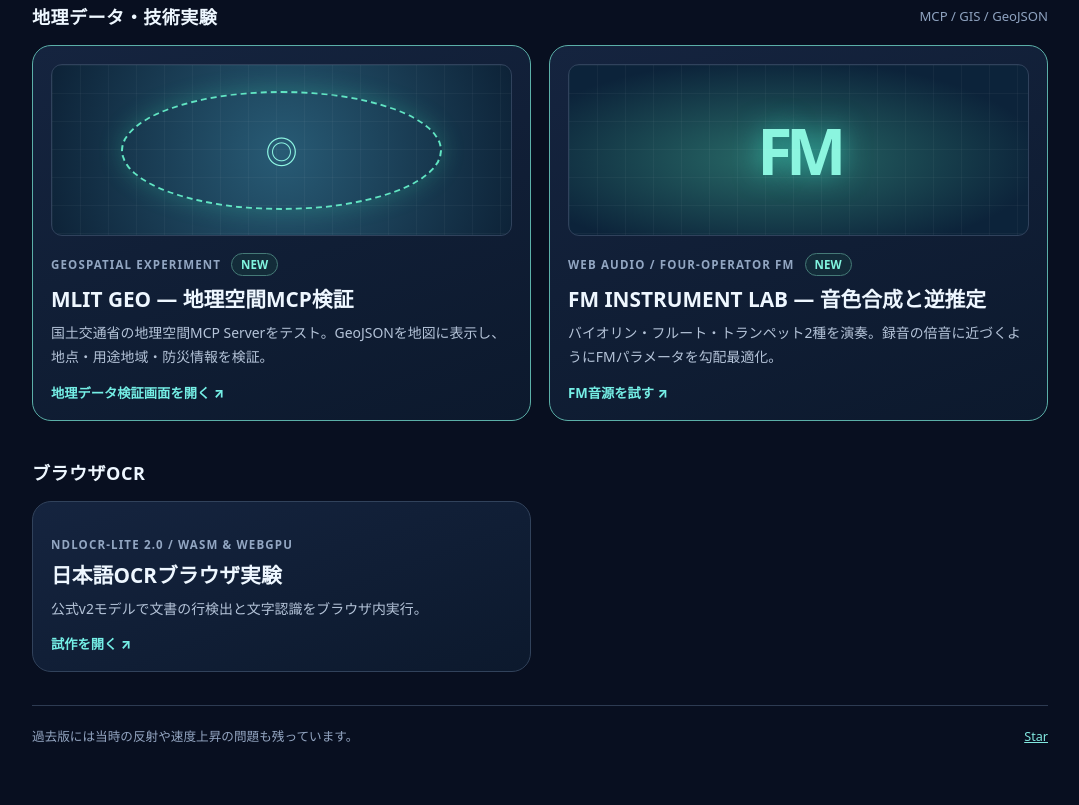
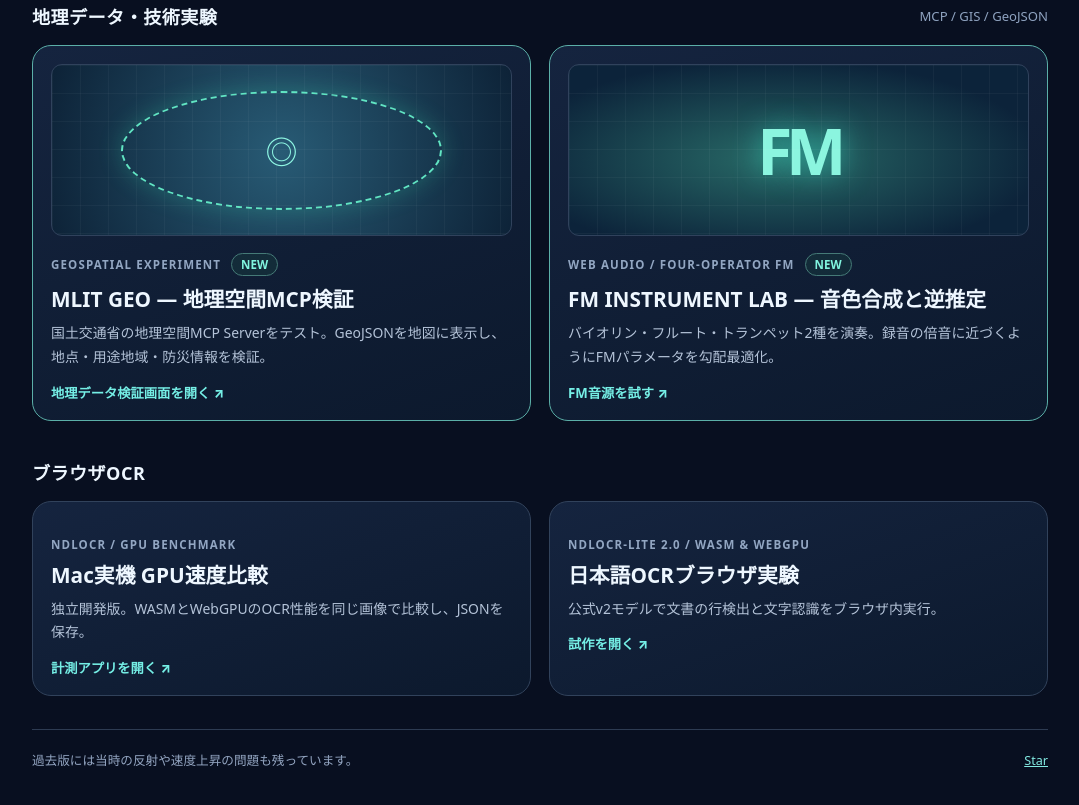
Before and after one commit to 2rwa/tmp-202611, a plain HTML site: page index.html in a window 1280 px wide. Shown: the part 1634-2439 px from the top of the page, without its empty margins (100-1179 px from the left). Drawn offline with Linux system fonts and the light colour scheme.

Commit message:
Publish independent NDLOCR GPU benchmark on Pages and wait for artifact visibility

```diff
--- a/index.html
+++ b/index.html
@@ -133,7 +133,7 @@ h3{font-size:1.3rem;line-height:1.3;margin:10px 0 8px}
 </a>
 </section>
 <div class="sectionhead" style="margin-top:38px"><h2>ブラウザOCR</h2></div>
-<section class="gallery"><a class="tile" href="ndlocr-lite-v2/"><div class="meta">NDLOCR-LITE 2.0 / WASM &amp; WEBGPU</div><h3>日本語OCRブラウザ実験</h3><p>公式v2モデルで文書の行検出と文字認識をブラウザ内実行。</p><span class="open">試作を開く ↗</span></a></section>
+<section class="gallery"><a class="tile" href="ndlocr-gpu/"><div class="meta">NDLOCR / GPU BENCHMARK</div><h3>Mac実機 GPU速度比較</h3><p>独立開発版。WASMとWebGPUのOCR性能を同じ画像で比較し、JSONを保存。</p><span class="open">計測アプリを開く ↗</span></a><a class="tile" href="ndlocr-lite-v2/"><div class="meta">NDLOCR-LITE 2.0 / WASM &amp; WEBGPU</div><h3>日本語OCRブラウザ実験</h3><p>公式v2モデルで文書の行検出と文字認識をブラウザ内実行。</p><span class="open">試作を開く ↗</span></a></section>
 <div class="footer"><span>過去版には当時の反射や速度上昇の問題も残っています。</span><a class="github-button" href="https://github.com/2rwa/tmp-202611" data-show-count="true" aria-label="Star on GitHub">Star</a><script defer src="https://buttons.github.io/buttons.js"></script></div>
 </main>
 </body>
```
Also changed, not shown: 1 other file.
